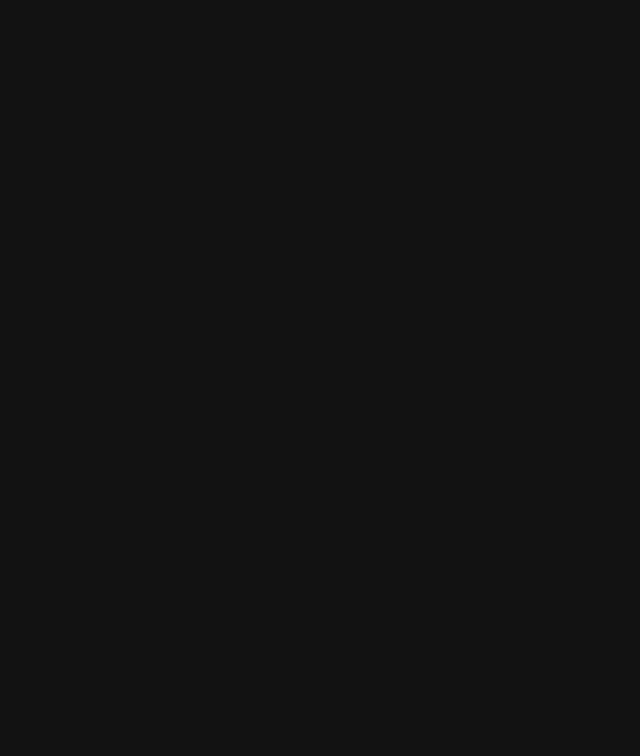
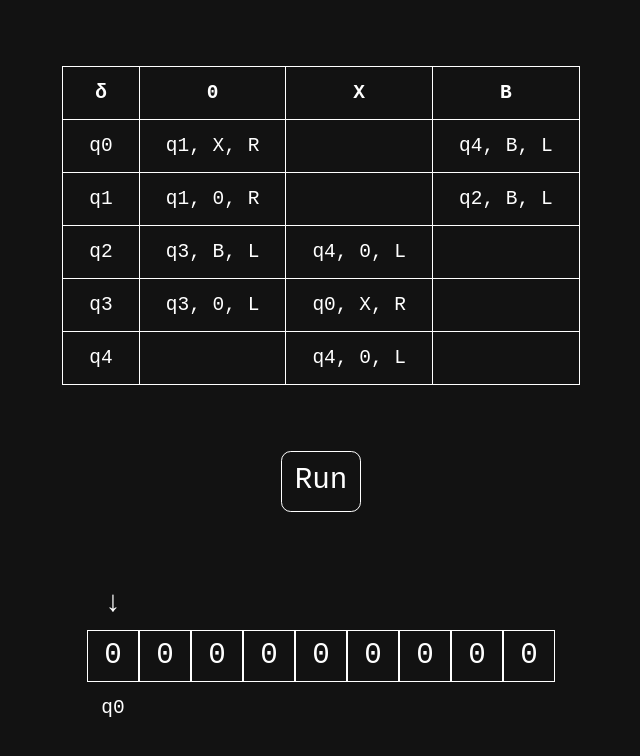
Before and after one commit to grabczak/turing-machine, a React (Vite) app: page / in a window 1280 px wide. Shown: the top 756 px of the page, without its empty margins (319-959 px from the left). Built offline with nearby package versions, Linux system fonts and the light colour scheme.

Commit message:
Ceil of n half example

```diff
--- a/src/App.tsx
+++ b/src/App.tsx
@@ -1,3 +1,127 @@
+import { useState } from "react";
+
+export const Table = ({ matrix }: { matrix: string[][] }) => {
+  return (
+    <table className="text-2xl">
+      <thead>
+        <tr>
+          {matrix[0].map((cell, i) => (
+            <th key={i} className="border border-white px-8 py-4">
+              {cell}
+            </th>
+          ))}
+        </tr>
+      </thead>
+      <tbody>
+        {matrix
+          .filter((_, i) => i > 0)
+          .map((row, i) => (
+            <tr key={i}>
+              {row.map((cell, j) => (
+                <td key={`${i}-${j}`} className="border border-white px-8 py-4">
+                  {cell}
+                </td>
+              ))}
+            </tr>
+          ))}
+      </tbody>
+    </table>
+  );
+};
+
+export const Tape = ({
+  index,
+  input,
+  state,
+}: {
+  index: number;
+  input: string[];
+  state: string;
+}) => {
+  return (
+    <div className="text-4xl">
+      <div
+        className="w-16 h-16 flex justify-center items-center"
+        style={{ transform: `translateX(${index * 52}px)` }}
+      >
+        ↓
+      </div>
+      <div className="flex">
+        {input.map((symbol, i) => (
+          <div
+            className="border border-white w-16 h-16 flex justify-center items-center"
+            key={i}
+          >
+            {symbol}
+          </div>
+        ))}
+      </div>
+      <div
+        className="w-16 h-16 flex justify-center items-center text-2xl"
+        style={{ transform: `translateX(${index * 52}px)` }}
+      >
+        {state}
+      </div>
+    </div>
+  );
+};
+
 export default function App() {
-  return <></>;
+  const matrix = [
+    ["δ", "0", "X", "B"],
+    ["q0", "q1, X, R", "", "q4, B, L"],
+    ["q1", "q1, 0, R", "", "q2, B, L"],
+    ["q2", "q3, B, L", "q4, 0, L", ""],
+    ["q3", "q3, 0, L", "q0, X, R", ""],
+    ["q4", "", "q4, 0, L", ""],
+  ];
+
+  const [input, setInput] = useState(() => Array(9).fill("0"));
+
+  const [index, setIndex] = useState(0);
+
+  const [state, setState] = useState("q0");
+
+  const next = async (input: string[], index: number, state: string) => {
+    const stateIndex = matrix.findIndex((row) => row[0] === state);
+
+    const symbolIndex = matrix[0].findIndex(
+      (symbol) => symbol === (input[index] || "B"),
+    );
+
+    const [newState, newSymbol, direction] = matrix[stateIndex][symbolIndex]
+      .split(",")
+      .map((s) => s.trim());
+
+    if (newState && newSymbol && direction) {
+      const newInput = input.map((symbol, i) =>
+        i === index ? newSymbol : symbol,
+      );
+
+      const newIndex = direction === "R" ? index + 1 : index - 1;
+
+      setInput(newInput);
+
+      setIndex(newIndex);
+
+      setState(newState);
+
+      await new Promise((r) => setTimeout(r, 0));
+
+      next(newInput, newIndex, newState);
+    }
+  };
+
+  return (
+    <div className="flex flex-col justify-evenly items-center h-full">
+      <Table matrix={matrix} />
+      <button
+        onClick={() => next(input, index, state)}
+        className="border border-white rounded-xl p-4 cursor-pointer text-4xl"
+      >
+        Run
+      </button>
+      <Tape index={index} input={input} state={state} />
+    </div>
+  );
 }
--- a/src/index.css
+++ b/src/index.css
@@ -1,7 +1,7 @@
 @import "tailwindcss";
 
 :root {
-  font-family: Inter, system-ui, Avenir, Helvetica, Arial, sans-serif;
+  font-family: monospace;
 
   color-scheme: dark;
 
```
